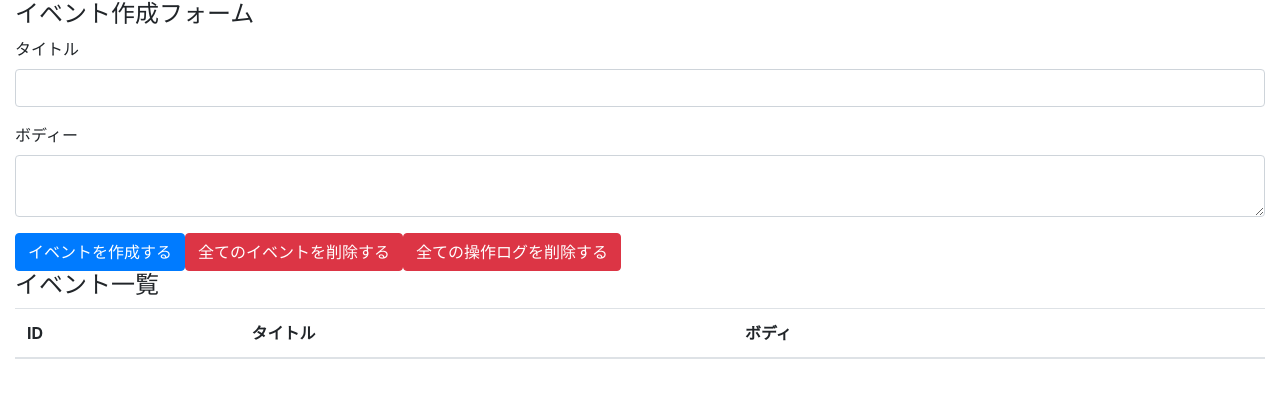
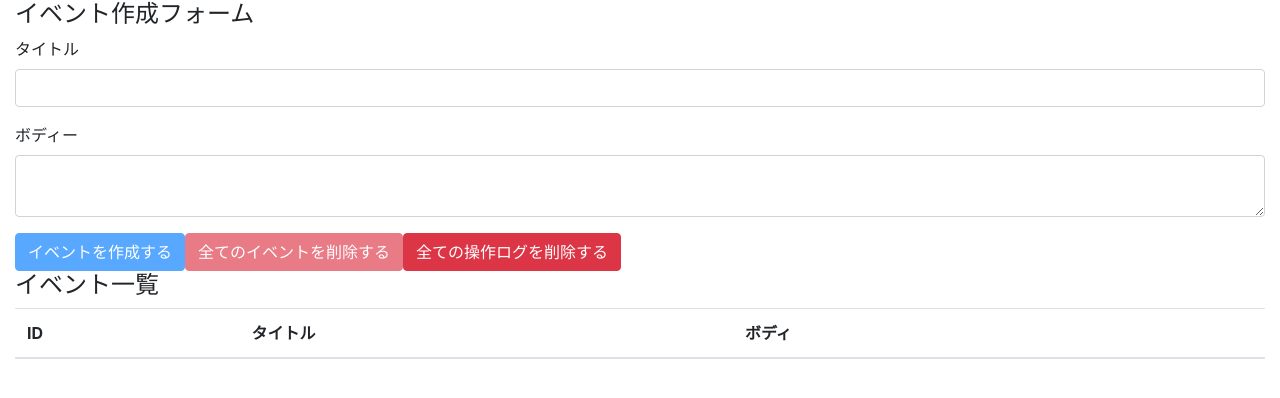
Before and after one commit to hana-sama/react-hooks-102, a React (Create React App) app: page / in a window 1280 px wide. Shown: the top 398 px of the page. Built offline with nearby package versions, Linux system fonts and the light colour scheme.

Commit message:
completing two delete functions

```diff
--- a/src/components/App.jsx
+++ b/src/components/App.jsx
@@ -20,7 +20,12 @@ function App() {
 
     event.preventDefault();
   }
-
+  function deleteAllEvents(event){
+      event.preventDefault();
+      const result = window.confirm("Are You Definitely Sure You Want To Delete Entire Events?")
+      if(result) dispatch({type:"DELETE_ALL_EVENTS"})
+  }
+  const unCreatable = title === "" || body === ""
    return (
     <div className="container-fluid">
       <h4>イベント作成フォーム</h4>
@@ -33,8 +38,8 @@ function App() {
           <label htmlFor="formEventBody">ボディー</label>
           <textarea className="form-control" id="formEventBody" value={body} onChange={e=> setBody(e.target.value)}/>
         </div>
-        <button className="btn btn-primary" onClick={addEvent}>イベントを作成する</button>
-        <button className="btn btn-danger">全てのイベントを削除する</button>
+        <button className="btn btn-primary" onClick={addEvent} disabled={unCreatable}>イベントを作成する</button>
+        <button className="btn btn-danger" onClick={deleteAllEvents} disabled={state.length === 0 ? true : false}>全てのイベントを削除する</button>
         <button className="btn btn-danger">全ての操作ログを削除する</button>
       </form>
       <h4>イベント一覧</h4>
--- a/src/components/Event.jsx
+++ b/src/components/Event.jsx
@@ -2,8 +2,10 @@ import React from 'react'
 
 function Event({event, dispatch}){
     const id = event.id
-    const handleClick = ()=>{
-      dispatch({type: "DELETE_EVENT", id})
+    const handleClick = (event)=>{
+      event.preventDefault();
+      const result = window.confirm(`Are You Really Want to Delete This Post(ID=${id})?`)
+      if(result)dispatch({type: "DELETE_EVENT", id})
     }
     return (<tr>
       <td>{id}</td>
```
